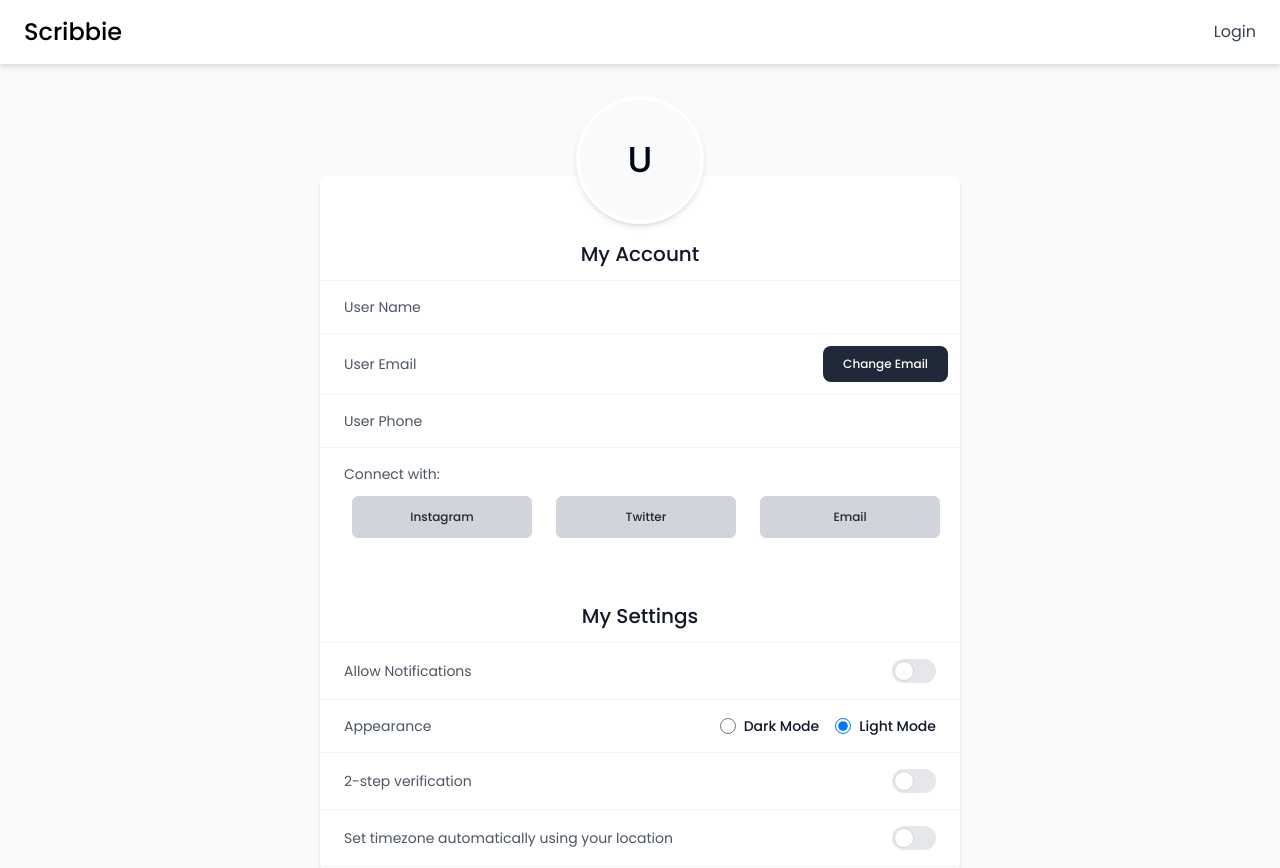
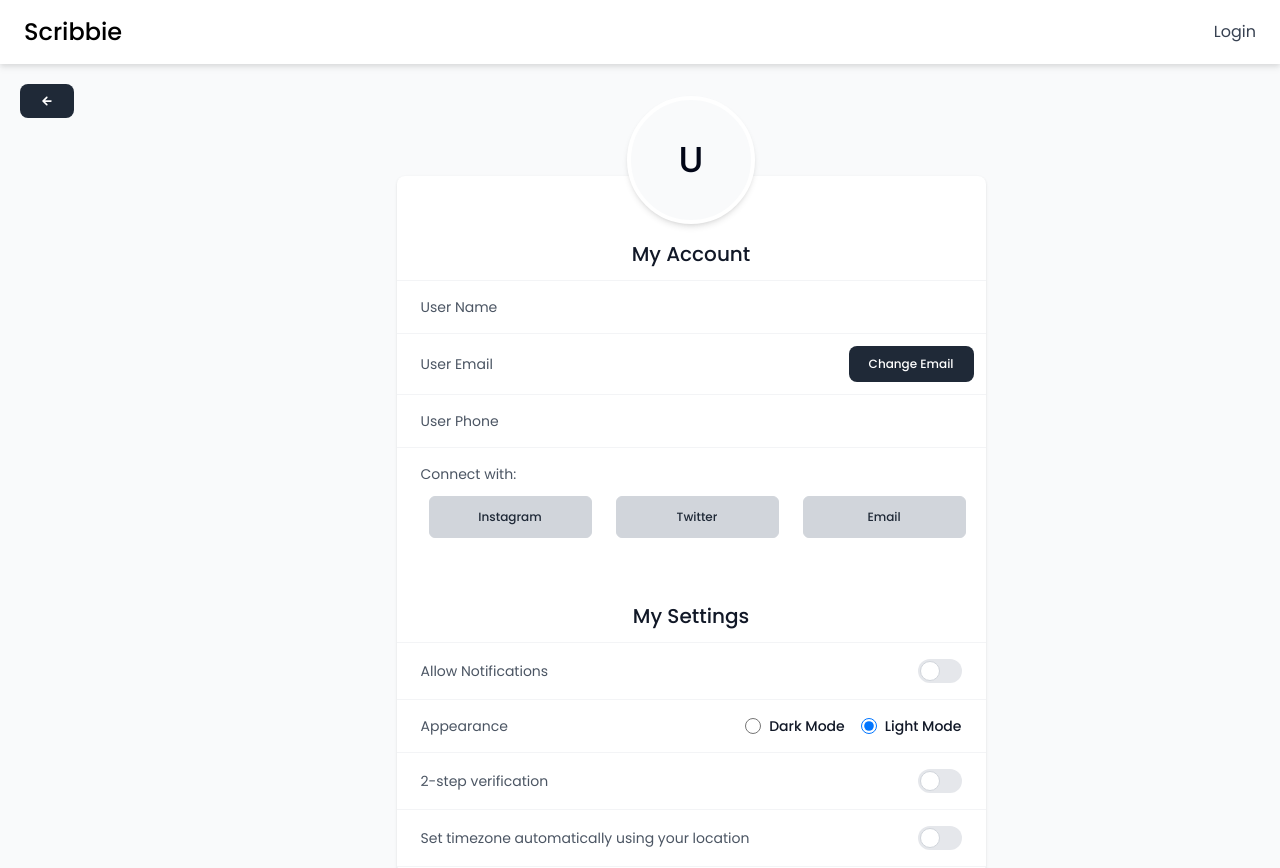
Before and after one commit to Scribbie-Notes/notes-app, a React (Vite) app in the folder frontend/: page /my-profile in a window 1280 px wide. Shown: the top 868 px of the page. Built offline with nearby package versions, Linux system fonts and the light colour scheme.

Commit message:
back button

```diff
--- a/frontend/src/components/About/About.jsx
+++ b/frontend/src/components/About/About.jsx
@@ -1,13 +1,24 @@
 import React from 'react';
 import Footer from '../Footer';
 import Navbar from '../Navbar';
+import { IoMdArrowRoundBack } from "react-icons/io";
+import { Link } from 'react-router-dom';
 
 
 const About = ({ user }) => {
     return (
         <div>
             <Navbar userInfo={user} />
+            <div className='flex'>
+                <Link to='/dashboard'>
+                    <div className='p-5'>
+                        <button className='inline-flex items-center text-white bg-gray-800 hover:bg-gray-900 focus:outline-none font-medium rounded-lg text-sm px-5 py-2.5 me-2 mb-2 dark:bg-gray-800 dark:hover:bg-gray-700 dark:border-gray-700'>
+                            <IoMdArrowRoundBack />
+                        </button>
+                    </div>
+                </Link>
                 <div className="container text-gray-800 mx-auto mt-10 p-6 bg-white">
+
                     <h1 className="text-4xl font-bold mb-8">About Scribbie</h1>
 
                     <section className="mb-12">
@@ -121,6 +132,7 @@ const About = ({ user }) => {
                         </p>
                     </section>
                 </div>
+            </div>
             <Footer />
         </div>
     );
--- a/frontend/src/pages/ProfilePage/ProfilePage.jsx
+++ b/frontend/src/pages/ProfilePage/ProfilePage.jsx
@@ -2,12 +2,21 @@ import React from 'react';
 import { getInitials } from '../../utils/helper';
 import Navbar from '../../components/Navbar';
 import Footer from '../../components/Footer';
+import { Link } from 'react-router-dom';
+import { IoMdArrowRoundBack } from "react-icons/io";
 
 const ProfilePage = ({ user }) => {
     return (
         <div className="bg-gray-50">
             <Navbar userInfo={user} />
-            <div >
+            <div className='flex'>
+                <Link to='/dashboard'>
+                    <div className='p-5'>
+                        <button className='inline-flex items-center text-white bg-gray-800 hover:bg-gray-900 focus:outline-none font-medium rounded-lg text-sm px-5 py-2.5 me-2 mb-2 dark:bg-gray-800 dark:hover:bg-gray-700 dark:border-gray-700'>
+                            <IoMdArrowRoundBack />
+                        </button>
+                    </div>
+                </Link>
                 <div className="container mx-auto my-28">
                     <div>
                         <div className="bg-white relative shadow rounded-lg w-5/6 md:w-5/6 lg:w-4/6 xl:w-3/6 mx-auto">
```
Lines whose indentation alone changed are shown as unchanged.
